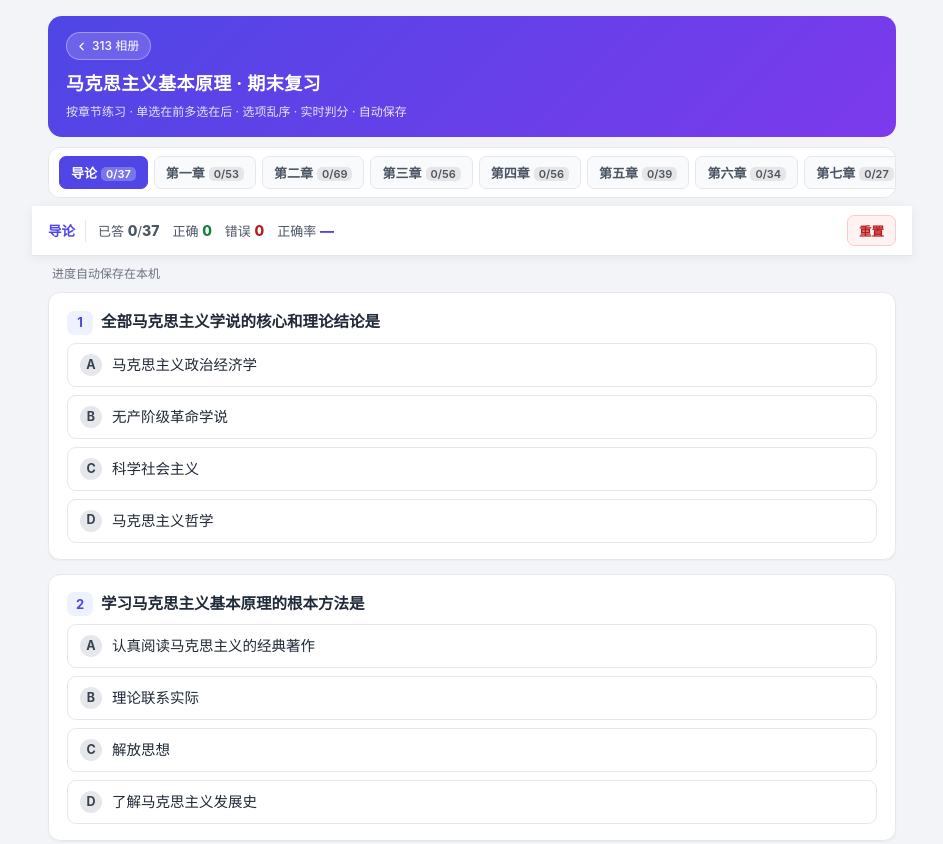
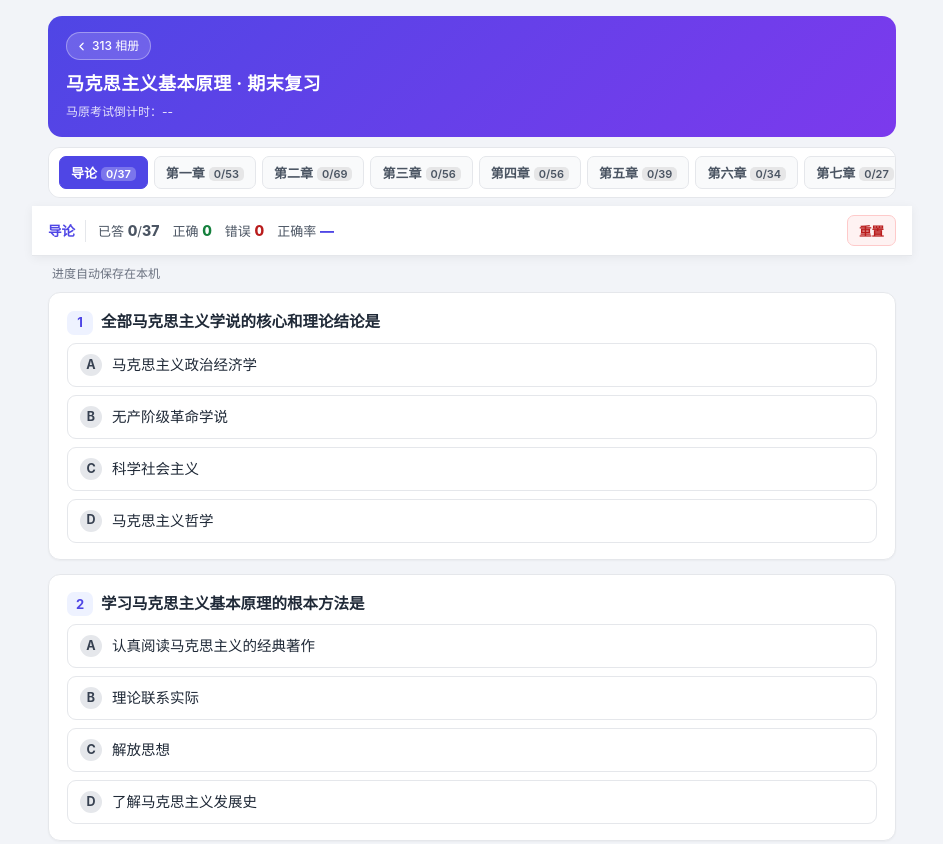
Before and after one commit to penglin2024/313dorm, a plain HTML site: page 马原理练习.html in a window 1280 px wide. Shown: the top 844 px of the page, without its empty margins (168-1111 px from the left). Drawn offline with Linux system fonts and the light colour scheme.

Commit message:
顶部副标题改为马原考试倒计时（时间待定，先用 -- 占位）

```diff
--- a/马原理练习.html
+++ b/马原理练习.html
@@ -383,7 +383,8 @@
       313 相册
     </a>
     <h1>马克思主义基本原理 · 期末复习</h1>
-    <p>按章节练习 · 单选在前多选在后 · 选项乱序 · 实时判分 · 自动保存</p>
+    <!-- 考试时间确定后，把 #examCountdown 里的 -- 换成真实倒计时即可 -->
+    <p>马原考试倒计时：<span id="examCountdown">--</span></p>
   </div>
 
   <!-- 章节标签（不吸附） -->
```
